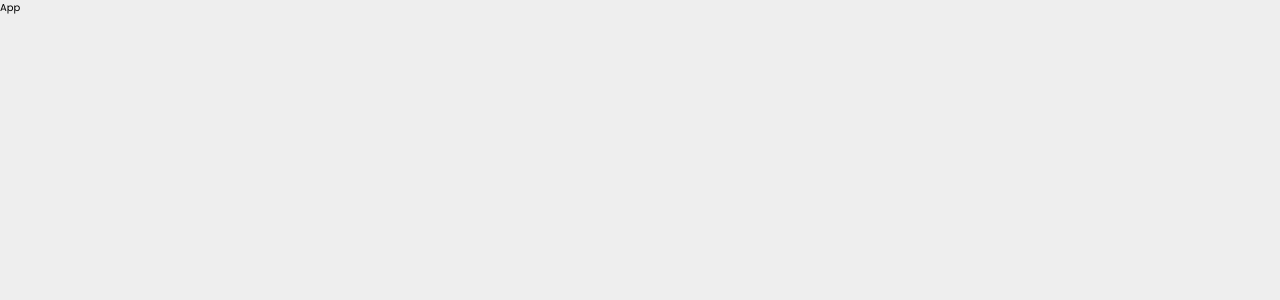
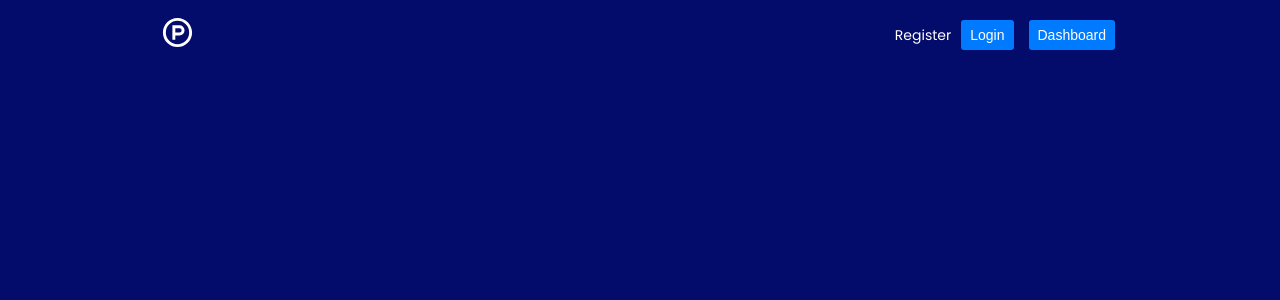
Before and after one commit to Bek85/Pinvent, a React (Vite) app in the folder client/: page / in a window 1280 px wide. Shown: the top 300 px of the page. Built offline with nearby package versions, Linux system fonts and the light colour scheme.

Commit message:
create home page

```diff
--- a/client/package.json
+++ b/client/package.json
@@ -12,12 +12,15 @@
     "@reduxjs/toolkit": "^1.9.1",
     "react": "^18.2.0",
     "react-dom": "^18.2.0",
-    "react-redux": "^8.0.5"
+    "react-icons": "^4.7.1",
+    "react-redux": "^8.0.5",
+    "react-router-dom": "^6.5.0"
   },
   "devDependencies": {
     "@types/react": "^18.0.26",
     "@types/react-dom": "^18.0.9",
     "@vitejs/plugin-react": "^3.0.0",
+    "sass": "^1.57.1",
     "vite": "^4.0.0"
   }
 }
--- a/client/src/App.jsx
+++ b/client/src/App.jsx
@@ -1,3 +1,12 @@
+import { BrowserRouter as Router, Routes, Route } from 'react-router-dom';
+import Home from 'pinvent/pages/Home/Home';
+
 export default function App() {
-  return <div>App</div>;
+  return (
+    <Router>
+      <Routes>
+        <Route path='/' element={<Home />} />
+      </Routes>
+    </Router>
+  );
 }
--- /dev/null
+++ b/client/src/pages/Home/Home.jsx
@@ -0,0 +1,29 @@
+import './Home.scss';
+import { RiProductHuntLine } from 'react-icons/ri';
+import { Link } from 'react-router-dom';
+export default function Home() {
+  return (
+    <div className='home'>
+      <nav className='container --flex-between'>
+        <div className='logo'>
+          <RiProductHuntLine size={35} />
+        </div>
+        <ul className='home-links'>
+          <li>
+            <Link to='/register'>Register</Link>
+          </li>
+          <li>
+            <button className='--btn --btn-primary'>
+              <Link to='/login'>Login</Link>
+            </button>
+          </li>
+          <li>
+            <button className='--btn --btn-primary'>
+              <Link to='/dashboard'>Dashboard</Link>
+            </button>
+          </li>
+        </ul>
+      </nav>
+    </div>
+  );
+}
--- /dev/null
+++ b/client/src/pages/Home/Home.scss
@@ -0,0 +1,69 @@
+.home {
+  background-color: #030b6b;
+  min-height: 100vh;
+
+  & nav {
+    padding-top: 1.5rem;
+    padding-bottom: 1.5rem;
+    color: #fff;
+    & > .logo {
+      color: #fff;
+    }
+  }
+}
+.home-links {
+  display: flex;
+  justify-content: center;
+  align-items: center;
+  & li a {
+    color: #fff;
+  }
+  & > * {
+    margin-left: 1rem;
+    color: #fff;
+  }
+}
+
+.hero {
+  display: flex;
+  justify-content: center;
+  align-items: center;
+}
+
+.hero-text {
+  width: 50%;
+  & > * {
+    color: #fff;
+    margin-bottom: 2rem;
+  }
+  & > h2 span {
+    display: block;
+  }
+  & .hero-buttons a {
+    color: #fff;
+  }
+}
+.hero-image {
+  width: 50%;
+}
+@media screen and (max-width: 600px) {
+  .hero {
+    flex-direction: column;
+  }
+
+  .hero-text {
+    display: flex;
+    justify-content: center;
+    align-items: center;
+    flex-direction: column;
+    width: 100%;
+    margin: auto;
+    text-align: center;
+  }
+  .hero-image {
+    width: 100%;
+    &img {
+      width: 100%;
+    }
+  }
+}
```
Also changed, not shown: client/jsconfig.json (deleted, +0 -9 lines), 1 other file (tests, documents, lock files or other folders).
